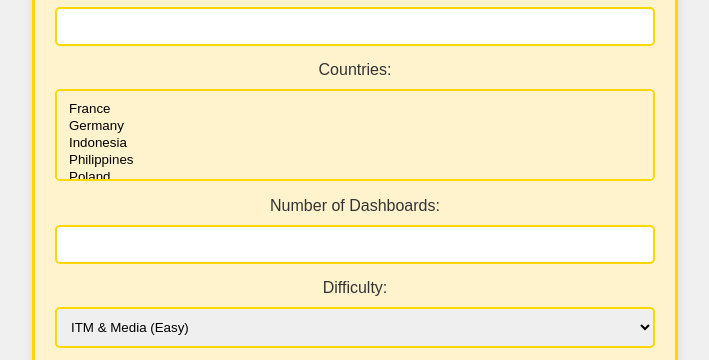
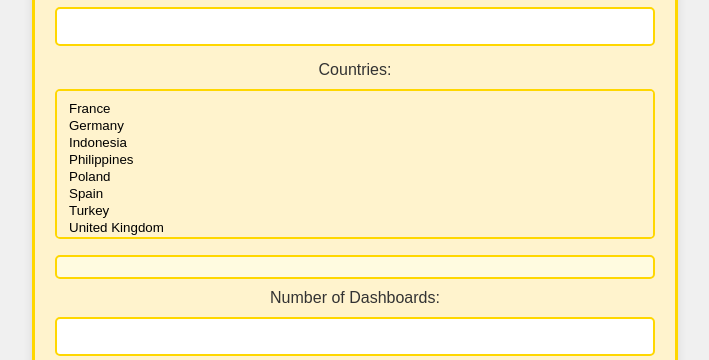
Before and after one commit to Streetbees-Robbie/SLA-Calculator, a plain HTML site: page index.html in a window 1280 px wide. Shown: the part 387-747 px from the top of the page, without its empty margins (285-994 px from the left). Drawn offline with Linux system fonts and the light colour scheme.

Commit message:
Update style.css

```diff
--- a/style.css
+++ b/style.css
@@ -71,6 +71,14 @@ button:hover {
 }
 
 select[multiple] {
-    height: auto;
+    height: 150px;
     background-color: #fff3cd;
 }
+
+#selected-countries {
+    margin: 10px 0;
+    padding: 10px;
+    background-color: #fffbe0;
+    border: 2px solid #ffd700;
+    border-radius: 5px;
+}
```
